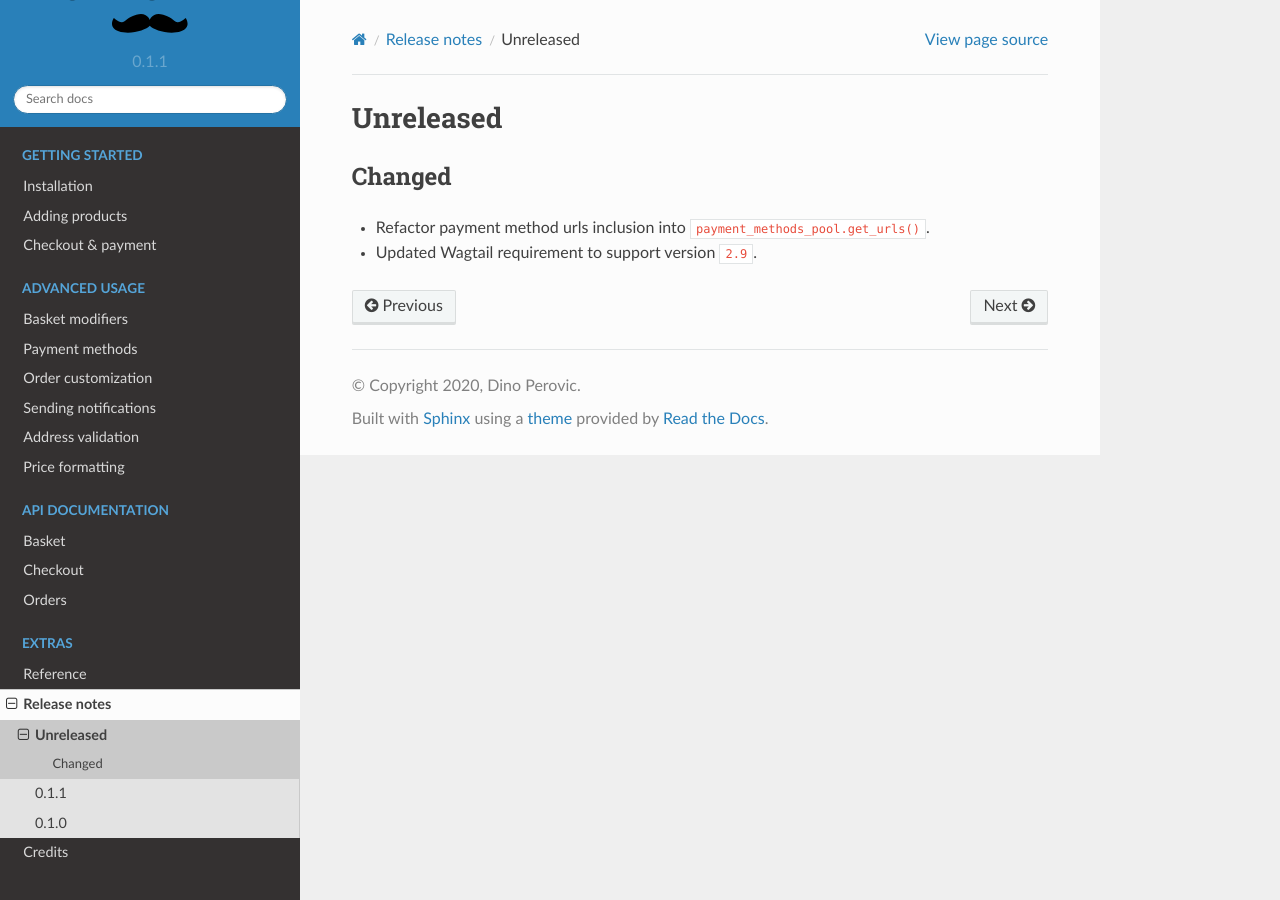
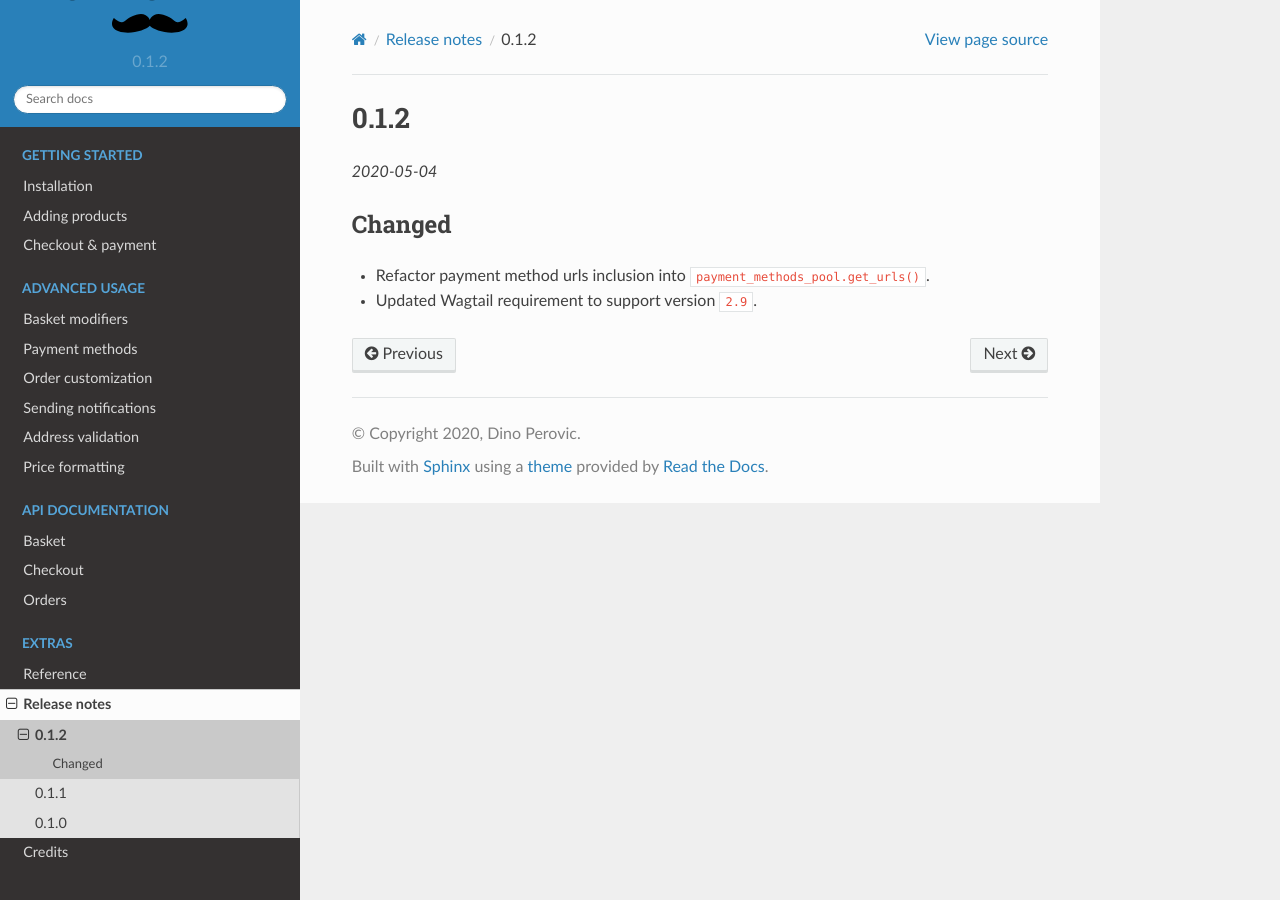
Before and after one commit to mykhailo27/django-salesman, a Sphinx documentation site: the page built from docs/releases/0.1.2.rst, in a window 1280 px wide. Built offline with Sphinx 7.4.7 and the Read the Docs theme 2.0.0, drawn with Linux system fonts in a browser that asks for light colours.

Commit message:
Bump to 0.1.2

```diff
--- a/docs/releases/unreleased.rst
+++ b/docs/releases/0.1.2.rst
@@ -1,6 +1,8 @@
-##########
-Unreleased
-##########
+#####
+0.1.2
+#####
+
+*2020-05-04*
 
 Changed
 -------
--- a/docs/releases/index.rst
+++ b/docs/releases/index.rst
@@ -18,6 +18,6 @@ Release notes and upgrade information. This project adheres to
     :caption: Versions
     :maxdepth: 1
 
-    unreleased
+    0.1.2
     0.1.1
     0.1.0
--- a/pyproject.toml
+++ b/pyproject.toml
@@ -1,6 +1,6 @@
 [tool.poetry]
 name = "django-salesman"
-version = "0.1.1"
+version = "0.1.2"
 description = "Headless e-commerce framework for Django."
 authors = ["Dino Perovic <dino.perovic@gmail.com>"]
 license = "BSD-3-Clause"
--- a/salesman/__init__.py
+++ b/salesman/__init__.py
@@ -3,5 +3,5 @@ Salesman
 """
 
 __title__ = 'Salesman'
-__version__ = '0.1.1'
+__version__ = '0.1.2'
 __author__ = 'Dino Perovic'
```
